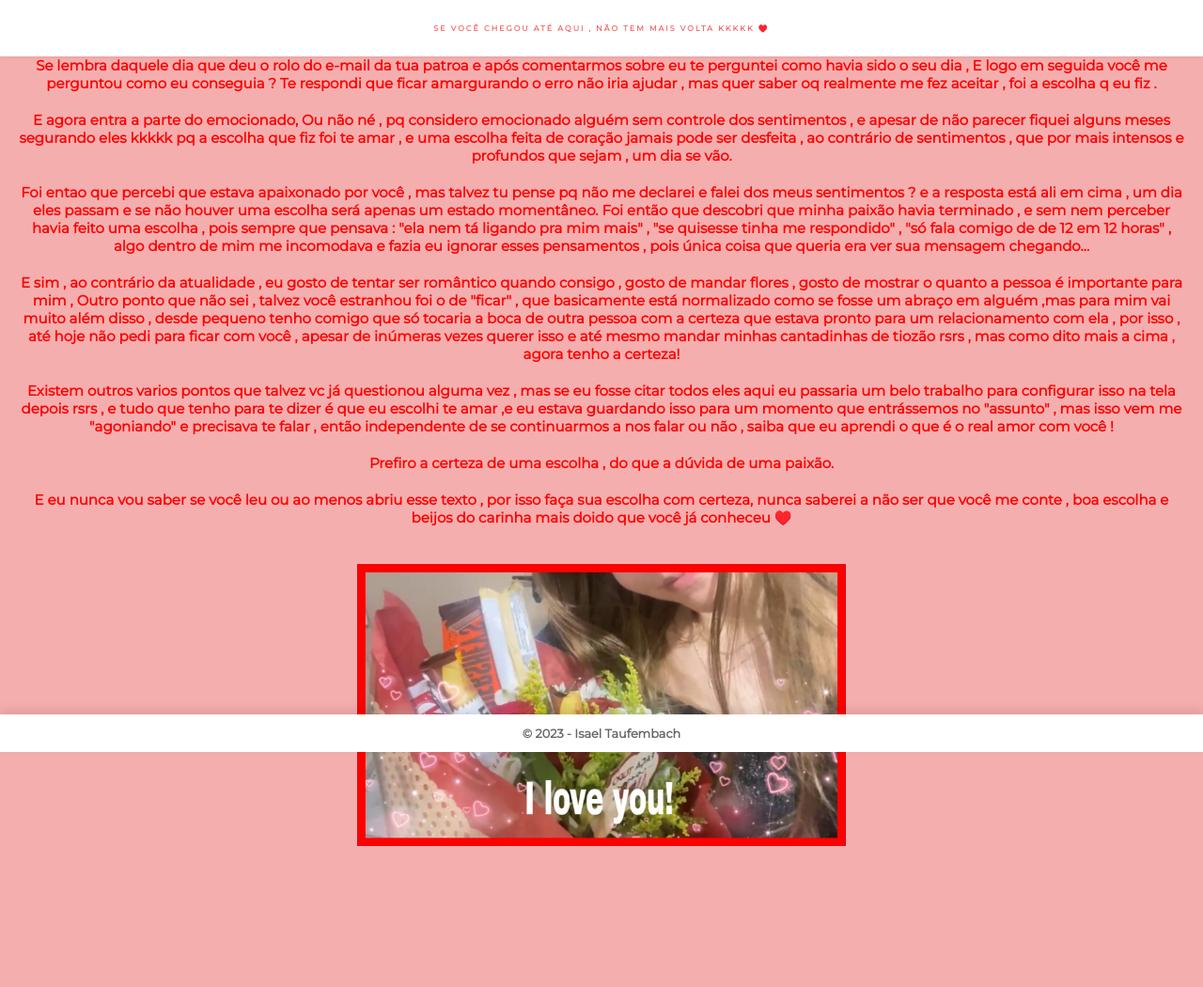
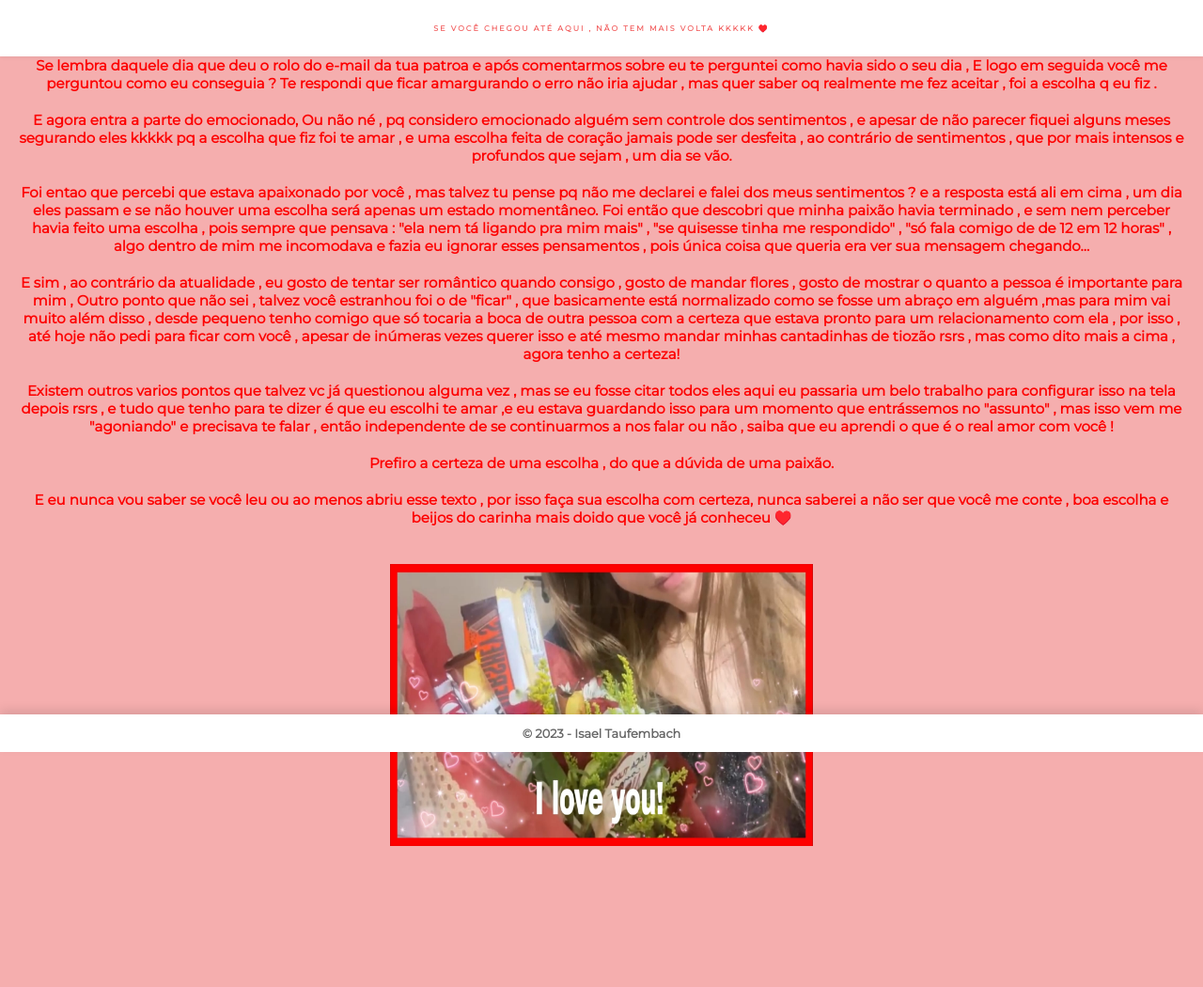
Before and after one commit to IsaelTau/pg2, a plain HTML site: page app.html in a window 1280 px wide. Shown: the whole page at 94% size. Drawn offline with Linux system fonts and the light colour scheme.

Commit message:
Add files via upload

```diff
--- a/app.html
+++ b/app.html
@@ -23,7 +23,7 @@
     <h1>Prefiro a certeza de uma escolha , do que a dúvida de uma paixão.</h1>
     <h1>E eu nunca vou saber se você leu ou ao menos abriu esse texto , por isso faça sua escolha com certeza, nunca saberei a não ser que você me conte , boa escolha e beijos do carinha mais doido que você já conheceu ♥️ </h1>
     <h1></h1>
-  </p><img src="ft.jpeg" alt="logo" width="520px" height="300px"/></div>
+  </p><img src="ft.jpeg" alt="logo" width="450px" height="300px"/></div>
   <div class="container">
 
   </main>
```
